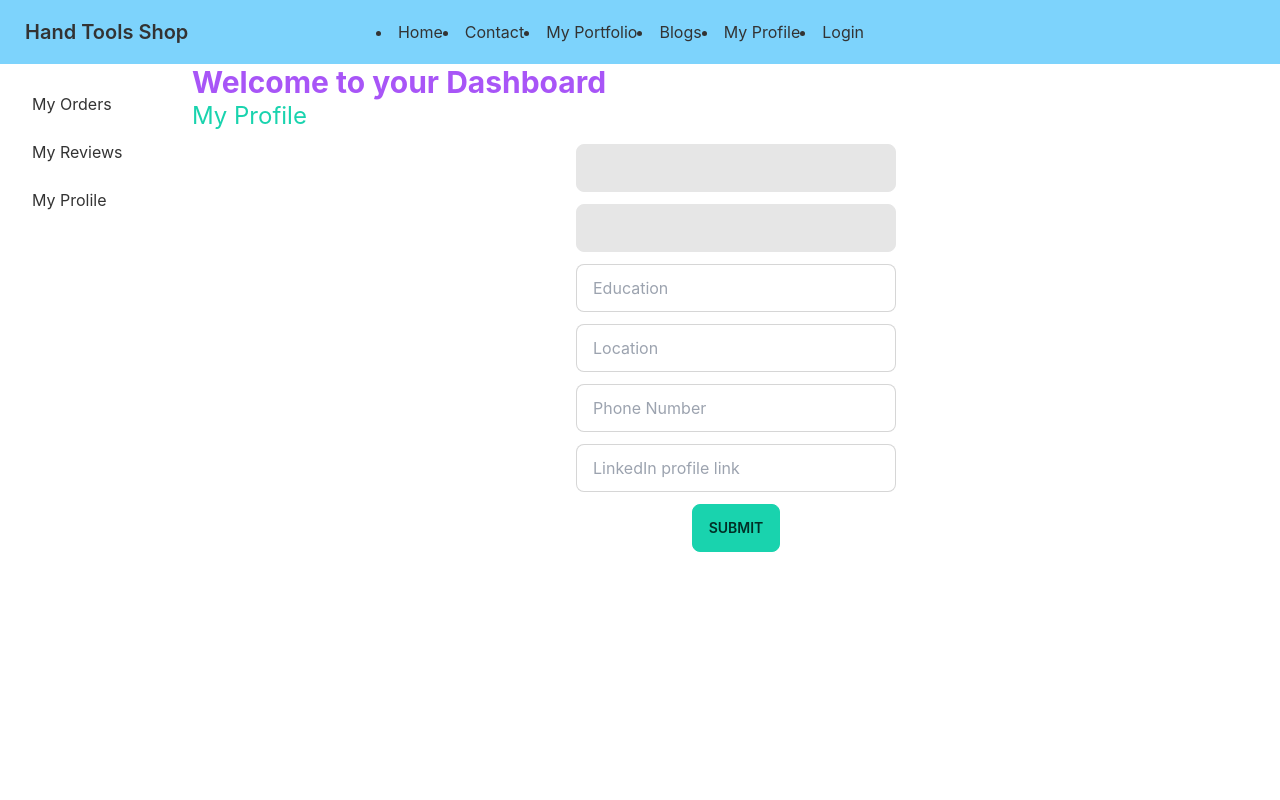
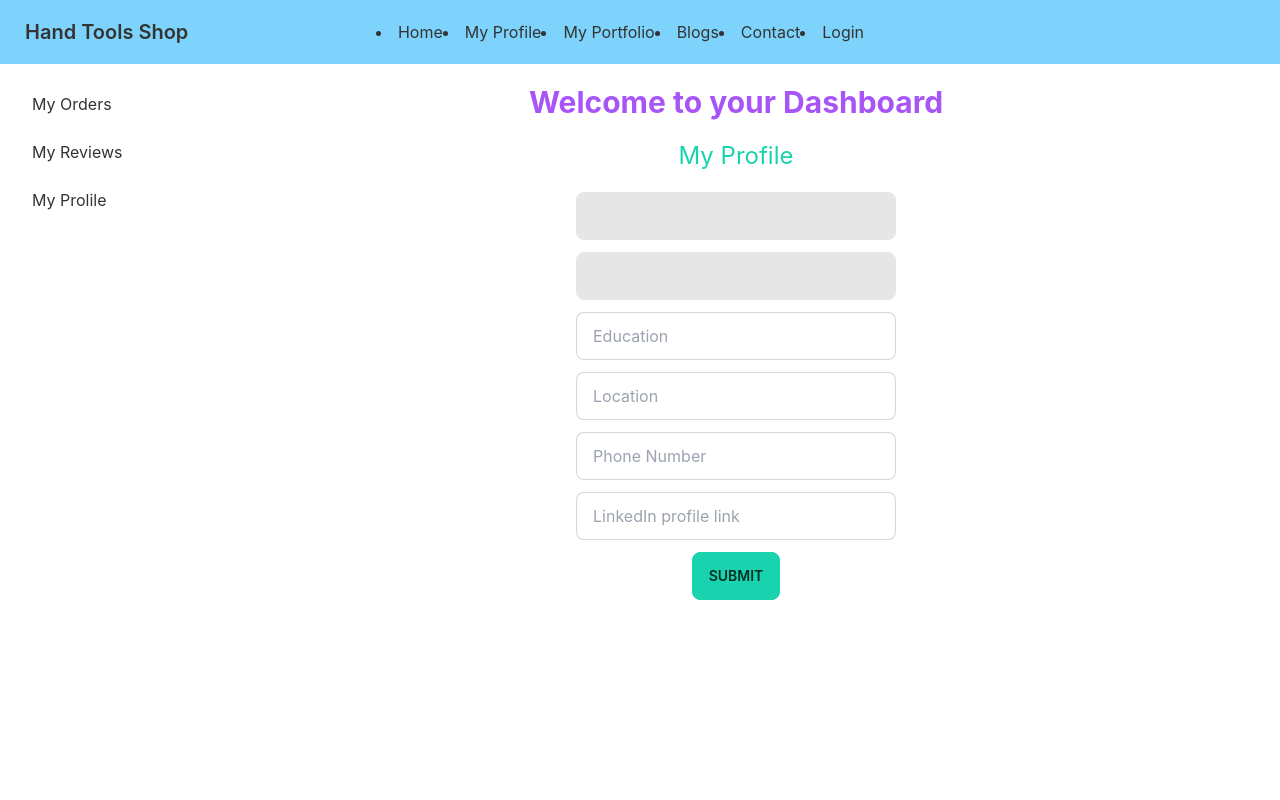
Before and after one commit to shahmojno/assaintment-12-Client-Site, a React (Create React App) app: page /dashboard/myprofile in a window 1280 px wide. Shown: the top 800 px of the page. Built offline with nearby package versions, Linux system fonts and the light colour scheme; no server answers.

Commit message:
add Profile

```diff
--- a/src/components/Dashboard/Dashboard.js
+++ b/src/components/Dashboard/Dashboard.js
@@ -13,7 +13,7 @@ const Dashboard = () => {
         <div class="drawer drawer-mobile">
             <input id="dashboard-saidebar" type="checkbox" class="drawer-toggle" />
             <div class="drawer-content">
-                <h2 className='text-3xl font-bold text-purple-500'> Welcome to your Dashboard</h2>
+                <h2 className='text-3xl font-bold text-purple-500 mx-auto flex justify-center my-5'> Welcome to your Dashboard</h2>
                 <Outlet></Outlet>
             </div>
             <div class="drawer-side">
--- a/src/components/Dashboard/MyProfile.js
+++ b/src/components/Dashboard/MyProfile.js
@@ -11,7 +11,7 @@ const MyProfile = () => {
     }
     return (
         <div>
-            <h1 className='mx-auto text-2xl text-secondary justify-center  '>My Profile</h1>
+            <h1 className='mx-auto text-2xl text-secondary flex justify-center my-5'>My Profile</h1>
             <div className='text-lg'>
                 <form onSubmit={handleOrder} className='grid grid-cols-1 gap-3 justify-items-center mt-3'>
 
--- a/src/components/Dashboard/Users.js
+++ b/src/components/Dashboard/Users.js
@@ -18,7 +18,7 @@ const Users = () => {
     }
     return (
         <div>
-            <h2 className='text-2xl'>All Users: {users.length}</h2>
+            <h2 className='text-2xl my-5'>All Users: {users.length}</h2>
 
             <div class="overflow-x-auto">
                 <table class="table w-full">
--- a/src/components/Home/Header.js
+++ b/src/components/Home/Header.js
@@ -20,10 +20,12 @@ const Header = () => {
             user && <li><Link to="/dashboard">Dasboard</Link></li>
         }
 
-        <li><Link to="/contact">Contact</Link></li>
+
+        <li><Link to="/myprofile">My Profile</Link></li>
         <li><Link to="/portfolio">My Portfolio</Link></li>
         <li><Link to="/blogs">Blogs</Link></li>
-        <li><Link to="/myprofile">My Profile</Link></li>
+        <li><Link to="/contact">Contact</Link></li>
+
 
         {
             // user && <li><Link to="/purchase">Purchase</Link></li>
--- a/src/components/Shared/useToken.js
+++ b/src/components/Shared/useToken.js
@@ -7,7 +7,7 @@ const useToken = user => {
         const email = user?.user?.email;
         const currentUser = { email: email };
         if (email) {
-            fetch(`http://localhost:5000/user/${email}`, {
+            fetch(`https://mighty-plains-36942.herokuapp.com/user/${email}`, {
                 method: 'PUT',
                 headers: {
                     'content-type': 'application/json'
--- a/src/components/hooks/useAdmin.js
+++ b/src/components/hooks/useAdmin.js
@@ -9,7 +9,7 @@ const useAdmin = user => {
         const email = user?.email;
         if (email) {
 
-            fetch(`http://localhost:5000/admin/${email}`, {
+            fetch(`https://mighty-plains-36942.herokuapp.com/admin/${email}`, {
                 method: 'GET',
                 headers: {
                     'content-type': 'application/json',
```
